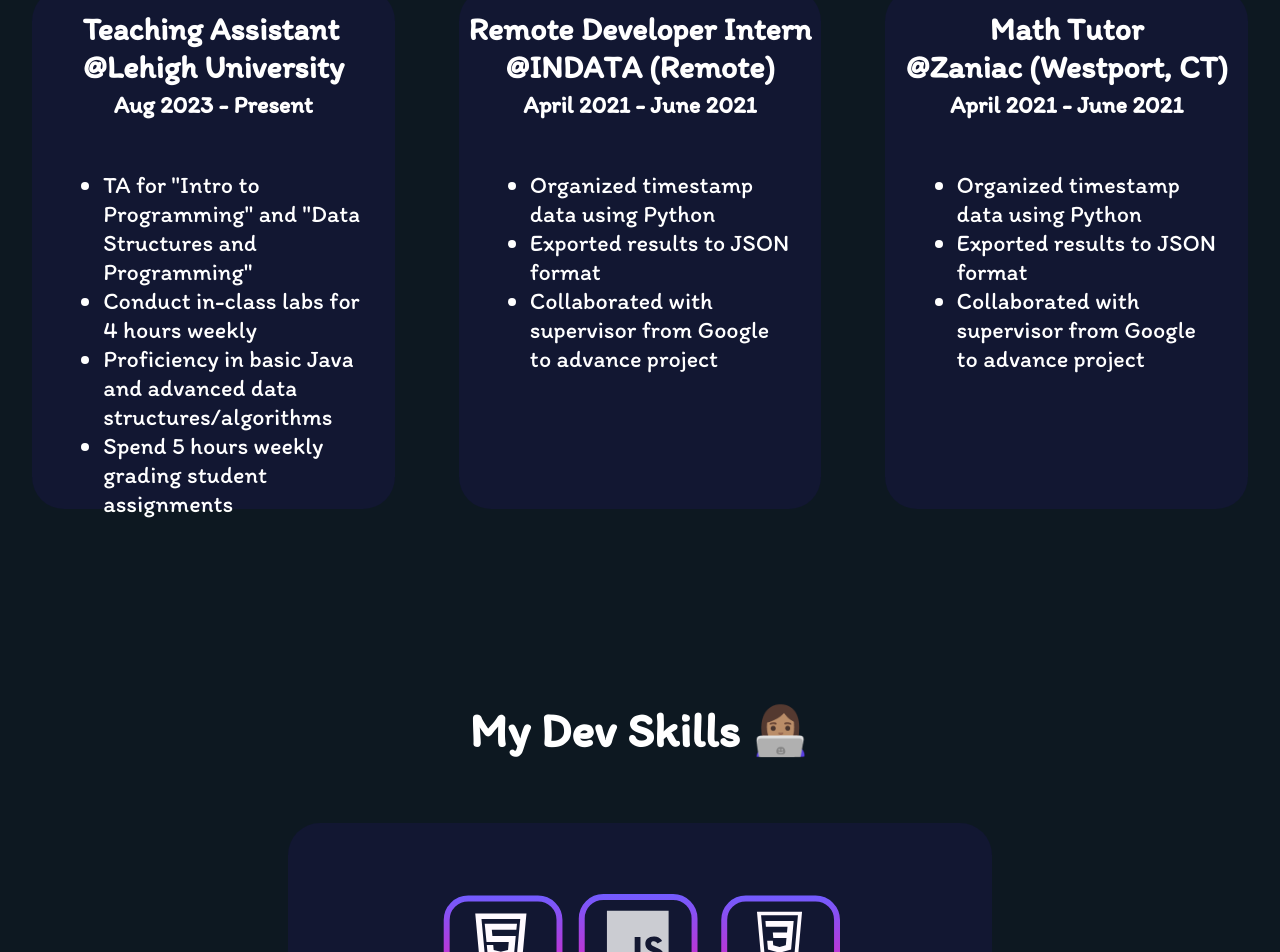
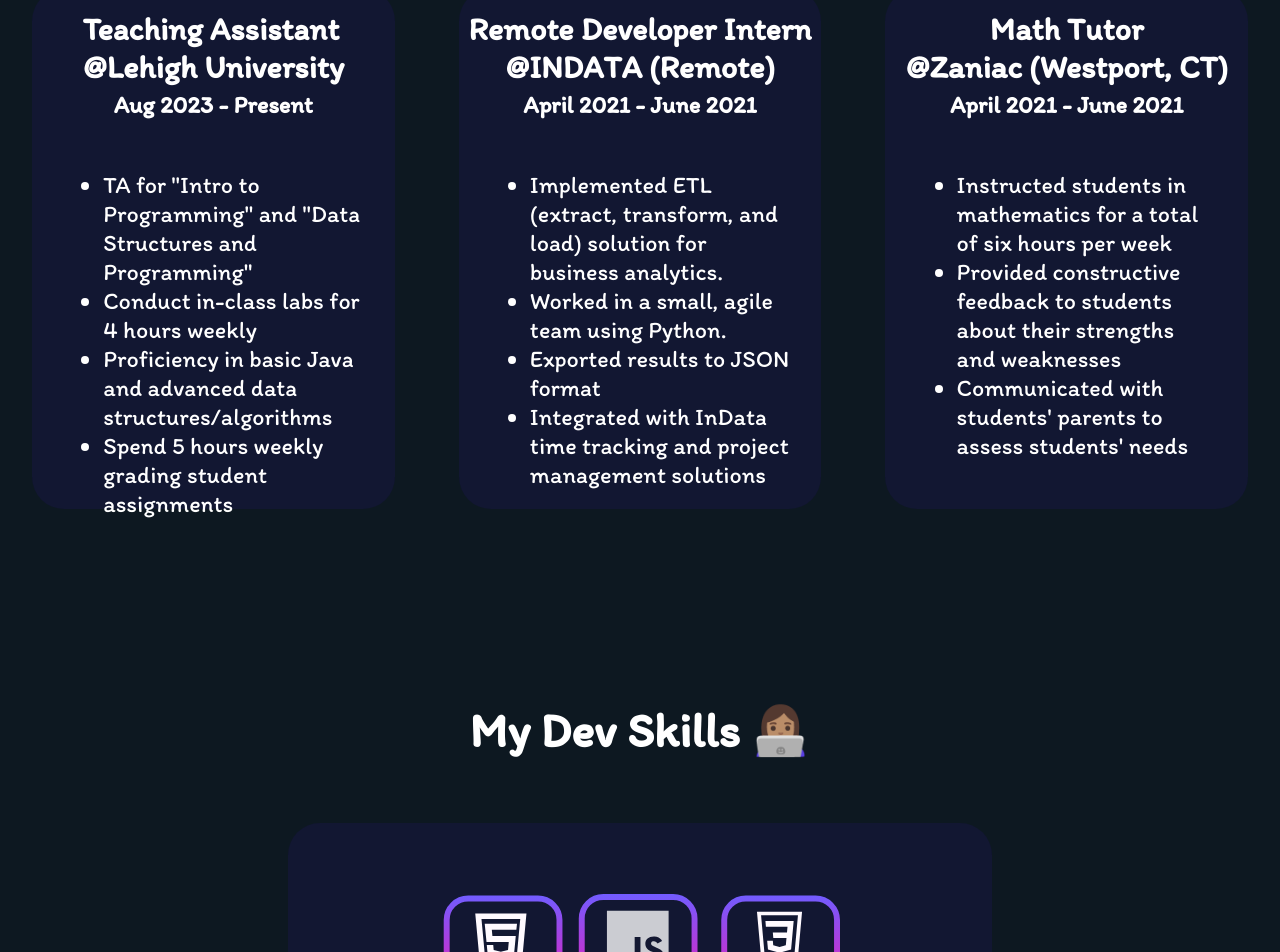
Before and after one commit to shirls326/PersonalWebsite, a React (Create React App) app in the folder my-personal-website/: page / in a window 1280 px wide. Shown: the part 1851-2803 px from the top of the page. Built offline with nearby package versions, Linux system fonts and the light colour scheme.

Commit message:
navbar buttons

```diff
--- a/my-personal-website/src/App.js
+++ b/my-personal-website/src/App.js
@@ -30,25 +30,30 @@
     const aboutSection = document.getElementById('About');
     const workSection = document.getElementById('Work');
     const skillsSection = document.getElementById('Skills');
+    const contactSection = document.getElementById('Contact');
 
     const sectionOffsets = {
       home: homeSection.offsetTop,
       about: aboutSection.offsetTop,
       work: workSection.offsetTop,
       skills: skillsSection.offsetTop,
+      contact: contactSection.offsetTop,
     };
 
-    // Set a threshold value for each section
-    const threshold = 100;
+    // Set a dynamic threshold based on the container height
+    const threshold = Math.min(window.innerHeight * 0.4, 100);
 
+    // setting the pages that are active
     if (scrollPosition >= sectionOffsets.home - threshold && scrollPosition < sectionOffsets.about - threshold) {
       setActivePage('home');
     } else if (scrollPosition >= sectionOffsets.about - threshold && scrollPosition < sectionOffsets.work - threshold) {
       setActivePage('about');
     } else if (scrollPosition >= sectionOffsets.work - threshold && scrollPosition < sectionOffsets.skills - threshold) {
       setActivePage('work');
-    } else if (scrollPosition >= sectionOffsets.skills - threshold) {
+    } else if (scrollPosition >= sectionOffsets.skills - threshold && scrollPosition < sectionOffsets.contact - threshold) {
       setActivePage('skills');
+    } else if (scrollPosition >= sectionOffsets.contact - threshold) {
+      setActivePage('contact');
     }
   };
 
--- a/my-personal-website/src/components/Work.js
+++ b/my-personal-website/src/components/Work.js
@@ -65,9 +65,10 @@
         </h1>
         <h2>April 2021 - June 2021</h2>
         <ul className="info-list">
-          <li>Organized timestamp data using Python</li>
+          <li>Implemented ETL (extract, transform, and load) solution for business analytics.</li>
+          <li>Worked in a small, agile team using Python.</li>
           <li>Exported results to JSON format</li>
-          <li>Collaborated with supervisor from Google to advance project</li>
+          <li>Integrated with InData time tracking and project management solutions</li>
         </ul>
       </div>
       <div
@@ -79,9 +80,9 @@
         </h1>
         <h2>April 2021 - June 2021</h2>
         <ul className="info-list">
-          <li>Organized timestamp data using Python</li>
-          <li>Exported results to JSON format</li>
-          <li>Collaborated with supervisor from Google to advance project</li>
+          <li>Instructed students in mathematics for a total of six hours per week</li>
+          <li>Provided constructive feedback to students about their strengths and weaknesses</li>
+          <li>Communicated with students' parents to assess students' needs</li>
         </ul>
       </div>
     </div>
```
